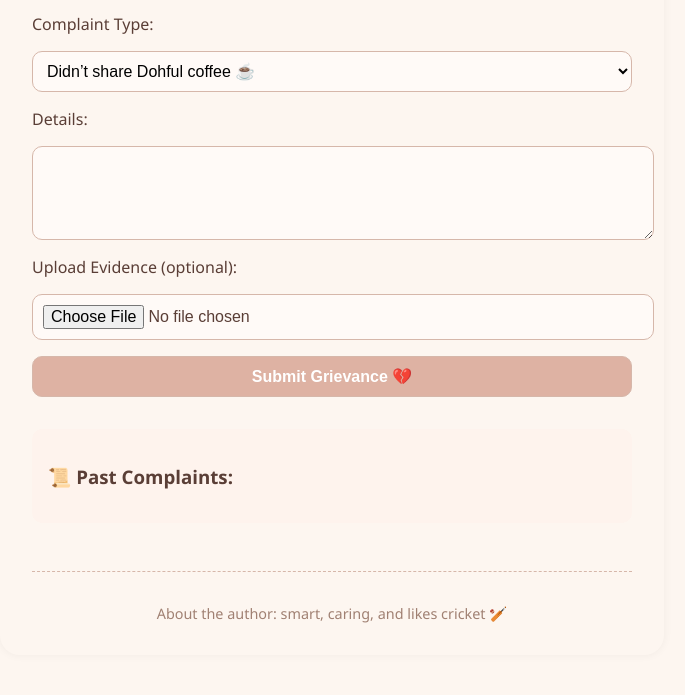
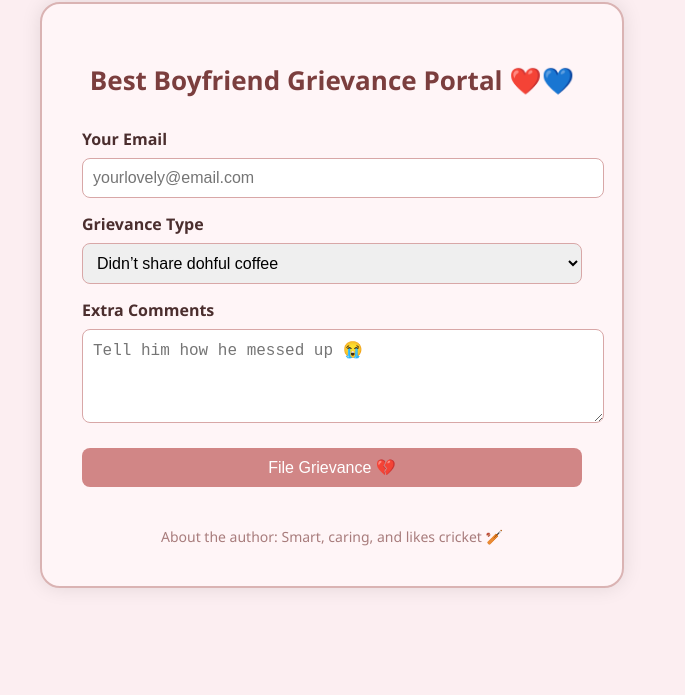
Before and after one commit to lightyboithough/grievance-portal, a plain HTML site: page index.html in a window 1280 px wide. Shown: the part 105-800 px from the top of the page, without its empty margins (308-993 px from the left). Drawn offline with Linux system fonts and the light colour scheme.

Commit message:
Update index.html

```diff
--- a/index.html
+++ b/index.html
@@ -1,170 +1,114 @@
 <!DOCTYPE html>
 <html lang="en">
 <head>
-  <meta charset="UTF-8">
-  <title>Best Boyfriend Grievance Portal ❤️💙</title>
+  <meta charset="UTF-8" />
+  <meta name="viewport" content="width=device-width, initial-scale=1.0"/>
+  <title>Ananya's Grievance Portal ❤️💙</title>
   <style>
     body {
-      background-color: #fdf6f0;
       font-family: 'Segoe UI', sans-serif;
-      color: #5a3e36;
-      padding: 2rem;
-      max-width: 600px;
-      margin: auto;
+      background-color: #fceef1;
+      color: #4b2e2e;
+      margin: 0;
+      padding: 0;
+      display: flex;
+      align-items: center;
+      justify-content: center;
+      min-height: 100vh;
+    }
+
+    .container {
+      background: #fff5f7;
+      border: 2px solid #dab3b3;
       border-radius: 20px;
-      box-shadow: 0 0 10px rgba(0,0,0,0.05);
+      padding: 40px;
+      max-width: 500px;
+      width: 90%;
+      box-shadow: 0 0 20px rgba(0,0,0,0.1);
     }
 
     h1 {
       text-align: center;
-      color: #b17b7b;
+      font-size: 26px;
+      color: #7b3e3e;
+      margin-bottom: 30px;
     }
 
-    select, textarea, input[type="file"], button {
+    label {
       display: block;
+      margin-top: 15px;
+      font-weight: bold;
+    }
+
+    input, select, textarea, button {
       width: 100%;
-      margin: 1rem 0;
       padding: 10px;
-      font-size: 1rem;
-      border-radius: 10px;
-      border: 1px solid #d6b7aa;
-      background-color: #fffaf7;
+      margin-top: 8px;
+      border-radius: 8px;
+      border: 1px solid #d8a7a7;
+      font-size: 16px;
     }
 
     button {
-      background-color: #deb2a3;
+      margin-top: 20px;
+      background-color: #d18686;
       color: white;
-      font-weight: bold;
+      border: none;
       cursor: pointer;
-      transition: 0.3s;
     }
 
     button:hover {
-      background-color: #b17b7b;
+      background-color: #ba6b6b;
     }
 
-    .grievance-log {
-      margin-top: 2rem;
-      background-color: #fef3ed;
-      padding: 1rem;
-      border-radius: 10px;
-    }
-
-    .grievance-item {
-      margin-bottom: 1rem;
-      border-bottom: 1px solid #e2cfc2;
-      padding-bottom: 1rem;
-    }
-
-    .grievance-item textarea {
-      width: 100%;
-    }
-
-    .about {
+    footer {
       text-align: center;
-      margin-top: 3rem;
-      font-size: 0.9rem;
-      color: #a08072;
-      padding-top: 2rem;
-      border-top: 1px dashed #d6b7aa;
+      margin-top: 40px;
+      font-size: 14px;
+      color: #a87c7c;
     }
   </style>
 </head>
 <body>
+  <div class="container">
+    <h1>Best Boyfriend Grievance Portal ❤️💙</h1>
 
-<h1>Best Boyfriend Grievance Portal ❤️💙</h1>
+    <form action="https://formsubmit.co/el/yerenu" method="POST">
+      <!-- Hidden Fields -->
+      <input type="hidden" name="_captcha" value="false">
+      <input type="hidden" name="_subject" value="Grievance Filed 💔">
+      <input type="hidden" name="_template" value="box">
+      <input type="hidden" name="_autoresponse" value="Grievance filed, beautiful. I'll get back to you 💌">
 
-<form id="grievanceForm">
-  <label for="type">Complaint Type:</label>
-  <select id="type" required>
-    <option>Didn’t share Dohful coffee ☕</option>
-    <option>Did not share a cookie 🍪</option>
-    <option>Ate dosa all alone 😔</option>
-    <option>Did not kiss me goodbye 😢</option>
-    <option>Ignored me 😤</option>
-    <option>Didn’t text back 🐢</option>
-    <option>Other 🤨</option>
-  </select>
+      <!-- Ask for her email (required) -->
+      <label for="heremail">Your Email</label>
+      <input type="email" id="heremail" name="email" placeholder="yourlovely@email.com" required>
 
-  <label for="details">Details:</label>
-  <textarea id="details" rows="4" required></textarea>
+      <!-- Grievance category -->
+      <label for="category">Grievance Type</label>
+      <select name="category" id="category" required>
+        <option value="Didn’t share dohful coffee">Didn’t share dohful coffee</option>
+        <option value="Did not share a cookie">Did not share a cookie</option>
+        <option value="Ate dosa all alone">Ate dosa all alone</option>
+        <option value="Did not kiss me goodbye">Did not kiss me goodbye</option>
+        <option value="Replied late to texts">Replied late to texts</option>
+        <option value="Did not say goodnight">Did not say goodnight</option>
+      </select>
 
-  <label for="evidence">Upload Evidence (optional):</label>
-  <input type="file" id="evidence">
+      <!-- Optional message -->
+      <label for="message">Extra Comments</label>
+      <textarea id="message" name="message" rows="4" placeholder="Tell him how he messed up 😭"></textarea>
 
-  <button type="submit">Submit Grievance 💔</button>
-</form>
+      <button type="submit">File Grievance 💔</button>
+    </form>
 
-<div class="grievance-log" id="log">
-  <h3>📜 Past Complaints:</h3>
-</div>
+    <footer>
+      About the author: Smart, caring, and likes cricket 🏏
+    </footer>
+  </div>
+</body>
+</html>
 
-<div class="about">
-  About the author: smart, caring, and likes cricket 🏏
-</div>
-
-<!-- EmailJS Library -->
-<script src="https://cdn.emailjs.com/dist/email.min.js"></script>
-<script>
-  // ✅ Initialize EmailJS with your actual public key
-  (function() {
-    emailjs.init("YOUR_PUBLIC_KEY_HERE"); // <-- Replace this with your public key from EmailJS
-  })();
-
-  const form = document.getElementById("grievanceForm");
-  const log = document.getElementById("log");
-
-  function saveGrievance(type, details) {
-    const id = Date.now();
-    const item = { id, type, details };
-    localStorage.setItem(id, JSON.stringify(item));
-    displayGrievances();
-  }
-
-  function displayGrievances() {
-    log.innerHTML = "<h3>📜 Past Complaints:</h3>";
-    Object.keys(localStorage).sort().forEach(key => {
-      const data = JSON.parse(localStorage.getItem(key));
-      if (data?.type) {
-        log.innerHTML += `
-          <div class="grievance-item">
-            <strong>${data.type}</strong><br>
-            <textarea onchange="updateGrievance('${key}', this.value)">${data.details}</textarea>
-          </div>
-        `;
-      }
-    });
-  }
-
-  function updateGrievance(id, newDetails) {
-    const item = JSON.parse(localStorage.getItem(id));
-    item.details = newDetails;
-    localStorage.setItem(id, JSON.stringify(item));
-  }
-
-  form.addEventListener("submit", function(e) {
-    e.preventDefault();
-    const type = document.getElementById("type").value;
-    const details = document.getElementById("details").value;
-
-    const herEmail = "HER_EMAIL_GOES_HERE"; // 🔄 Replace this with her actual email
-
-    emailjs.send("service_su2vb15", "template_61i9erk", {
-      grievance_type: type,
-      grievance_details: details,
-      to_email: herEmail
-    }).then(() => {
-      alert("Grievance submitted successfully 🥹❤️");
-      saveGrievance(type, details);
-      form.reset();
-    }).catch(err => {
-      alert("Failed to send grievance 😭 Check console");
-      console.error(err);
-    });
-  });
-
-  displayGrievances();
-</script>
 
 </body>
 </html>
```
